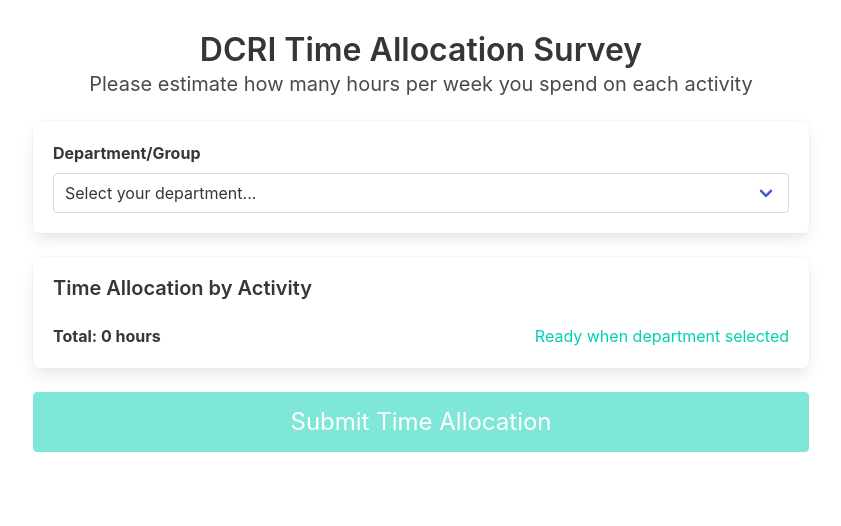
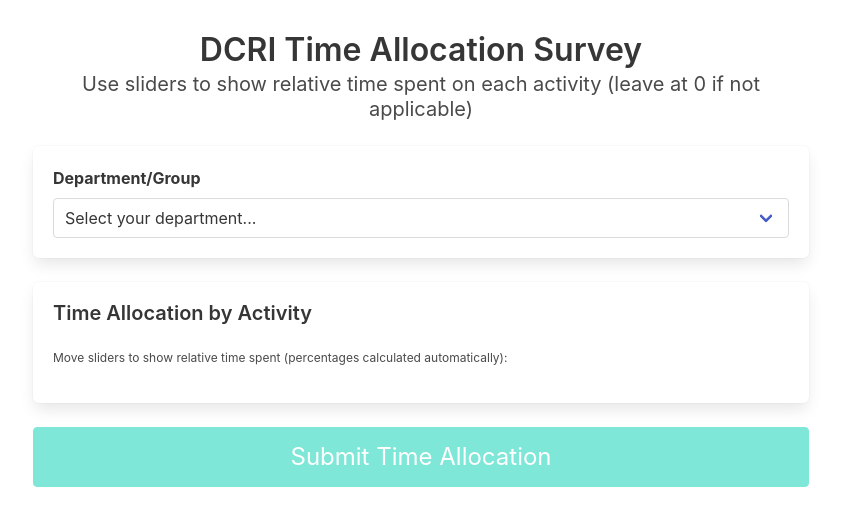
Before and after one commit to sagearbor/worktime_bot_survey, a Flask app: page / in a window 1280 px wide. Shown: the top 526 px of the page, without its empty margins (219-1060 px from the left). Run offline with Flask 3, Linux system fonts and the light colour scheme; data that the repository does not hold is empty.

Commit message:
change to sliders

```diff
--- a/templates/index.html
+++ b/templates/index.html
@@ -13,8 +13,27 @@
             max-width: 800px;
             margin: 0 auto;
         }
-        .hours-input {
-            width: 80px;
+        .activity-checkbox {
+            margin-bottom: 0.5rem;
+        }
+        .slider-container {
+            margin-bottom: 1.5rem;
+            padding: 1rem;
+            border: 1px solid #e1e1e1;
+            border-radius: 6px;
+        }
+        .slider {
+            width: 100%;
+            margin: 0.5rem 0;
+        }
+        .percentage-item {
+            display: flex;
+            justify-content: space-between;
+            padding: 0.25rem 0;
+            border-bottom: 1px solid #e1e1e1;
+        }
+        .percentage-item:last-child {
+            border-bottom: none;
         }
         .total-display {
             font-weight: bold;
@@ -37,7 +56,7 @@
         <div class="columns is-centered">
             <div class="column form-container">
                 <h1 class="title has-text-centered">DCRI Time Allocation Survey</h1>
-                <p class="subtitle has-text-centered">Please estimate how many hours per week you spend on each activity</p>
+                <p class="subtitle has-text-centered">Use sliders to show relative time spent on each activity (leave at 0 if not applicable)</p>
 
                 <form id="time-allocation-form">
                     <!-- Department Selection -->
@@ -54,26 +73,19 @@
                         </div>
                     </div>
 
-                    <!-- Time Allocation -->
+                    <!-- Time Allocation Sliders -->
                     <div class="box">
                         <h3 class="title is-5">Time Allocation by Activity</h3>
-                        <div id="activities-container">
-                            <!-- Activities will be populated here -->
+                        <p class="help mb-4">Move sliders to show relative time spent (percentages calculated automatically):</p>
+                        <div id="sliders-container">
+                            <!-- Sliders will be populated here -->
                         </div>
 
-                        <!-- Total Display -->
-                        <div class="field">
-                            <div class="level">
-                                <div class="level-left">
-                                    <div class="level-item">
-                                        <span class="total-display">Total: <span id="total-hours">0</span> hours</span>
-                                    </div>
-                                </div>
-                                <div class="level-right">
-                                    <div class="level-item">
-                                        <span id="total-status" class="total-valid">Ready when department selected</span>
-                                    </div>
-                                </div>
+                        <!-- Real-time Percentage Display -->
+                        <div class="box has-background-light mt-4" id="percentage-section" style="display: none;">
+                            <h4 class="title is-6">Your Time Breakdown:</h4>
+                            <div id="percentage-display">
+                                <!-- Percentages will be shown here -->
                             </div>
                         </div>
                     </div>
@@ -125,109 +137,139 @@
                     groupSelect.appendChild(opt);
                 });
 
-                // Create activity inputs
-                const activitiesContainer = document.getElementById("activities-container");
+                // Create sliders for all activities
+                const slidersContainer = document.getElementById("sliders-container");
                 config.activities.forEach((activity, index) => {
-                    const activityDiv = document.createElement("div");
-                    activityDiv.className = "field";
+                    const sliderDiv = document.createElement("div");
+                    sliderDiv.className = "slider-container";
 
                     const label = document.createElement("label");
-                    label.className = "label";
+                    label.className = "label is-small";
                     label.textContent = activity.category;
 
-                    const control = document.createElement("div");
-                    control.className = "control";
-
-                    const inputGroup = document.createElement("div");
-                    inputGroup.className = "field has-addons";
-
-                    const inputControl = document.createElement("div");
-                    inputControl.className = "control";
-
-                    const input = document.createElement("input");
-                    input.className = "input hours-input";
-                    input.type = "number";
-                    input.min = "0";
-                    input.max = "168";
-                    input.step = "0.5";
-                    input.id = `activity-${index}`;
-                    input.dataset.activity = activity.category;
-                    input.placeholder = "0.0";
-
-                    const percentControl = document.createElement("div");
-                    percentControl.className = "control";
-
-                    const hoursAddon = document.createElement("span");
-                    hoursAddon.className = "button is-static";
-                    hoursAddon.textContent = "hrs";
-
-                    inputControl.appendChild(input);
-                    percentControl.appendChild(hoursAddon);
-                    inputGroup.appendChild(inputControl);
-                    inputGroup.appendChild(percentControl);
-
                     // Add sub-activities as help text
-                    let helpText = "";
                     if (activity.sub_activities && activity.sub_activities.length > 0) {
-                        helpText = "Includes: " + activity.sub_activities.join(", ");
+                        const help = document.createElement("p");
+                        help.className = "help is-size-7 mt-0 mb-2";
+                        help.textContent = "Includes: " + activity.sub_activities.join(", ");
+                        sliderDiv.appendChild(label);
+                        sliderDiv.appendChild(help);
+                    } else {
+                        sliderDiv.appendChild(label);
                     }
 
-                    const help = document.createElement("p");
-                    help.className = "help";
-                    help.textContent = helpText;
+                    const sliderWrapper = document.createElement("div");
+                    sliderWrapper.style.display = "flex";
+                    sliderWrapper.style.alignItems = "center";
+                    sliderWrapper.style.gap = "1rem";
 
-                    activityDiv.appendChild(label);
-                    activityDiv.appendChild(inputGroup);
-                    if (helpText) {
-                        activityDiv.appendChild(help);
-                    }
+                    const slider = document.createElement("input");
+                    slider.type = "range";
+                    slider.className = "slider";
+                    slider.min = "0";
+                    slider.max = "100";
+                    slider.value = "0";
+                    slider.dataset.activity = activity.category;
+                    slider.id = `slider-${index}`;
 
-                    activitiesContainer.appendChild(activityDiv);
+                    const valueDisplay = document.createElement("span");
+                    valueDisplay.className = "tag is-light";
+                    valueDisplay.id = `value-${index}`;
+                    valueDisplay.textContent = "0";
+                    valueDisplay.style.minWidth = "3rem";
+
+                    sliderWrapper.appendChild(slider);
+                    sliderWrapper.appendChild(valueDisplay);
+                    sliderDiv.appendChild(sliderWrapper);
+                    slidersContainer.appendChild(sliderDiv);
+
+                    // Add event listener for this slider
+                    slider.addEventListener('input', updatePercentages);
                 });
+
+                // Initialize percentages
+                updatePercentages();
 
                 // Show feedback if enabled
                 if (config.enableFreeTextFeedback) {
                     document.getElementById("feedback-box").style.display = "block";
                 }
 
-                // Add hours validation
-                function updateTotal() {
-                    const inputs = document.querySelectorAll('input[data-activity]');
+                // No need for updateSliders function anymore
+
+                // Calculate and display percentages
+                function updatePercentages() {
+                    const sliders = document.querySelectorAll('.slider');
+                    const percentageDisplay = document.getElementById("percentage-display");
+                    const percentageSection = document.getElementById("percentage-section");
+
+                    // Calculate total of all slider values
                     let total = 0;
+                    const values = {};
+                    const activeActivities = {};
 
-                    inputs.forEach(input => {
-                        const value = parseFloat(input.value) || 0;
+                    sliders.forEach(slider => {
+                        const value = parseInt(slider.value);
                         total += value;
+                        values[slider.dataset.activity] = value;
+
+                        if (value > 0) {
+                            activeActivities[slider.dataset.activity] = value;
+                        }
+
+                        // Update individual value display
+                        const valueDisplay = document.getElementById(`value-${slider.id.split('-')[1]}`);
+                        if (valueDisplay) {
+                            valueDisplay.textContent = value;
+                        }
                     });
 
-                    const totalSpan = document.getElementById("total-hours");
-                    const statusSpan = document.getElementById("total-status");
+                    // Show/hide percentage section based on whether any sliders are used
+                    if (total === 0) {
+                        percentageSection.style.display = "none";
+                        percentageDisplay.innerHTML = "";
+                    } else {
+                        percentageSection.style.display = "block";
+
+                        // Calculate percentages only for active activities
+                        let html = "";
+                        Object.entries(activeActivities).forEach(([activity, value]) => {
+                            const percentage = ((value / total) * 100).toFixed(1);
+                            html += `<div class="percentage-item">
+                                        <span><strong>${activity}</strong></span>
+                                        <span class="tag is-info">${percentage}%</span>
+                                    </div>`;
+                        });
+
+                        percentageDisplay.innerHTML = html;
+                    }
+
+                    updateSubmitButton();
+                }
+
+                // Update submit button state
+                function updateSubmitButton() {
                     const submitBtn = document.getElementById("submit-btn");
                     const groupSelect = document.getElementById("group-select");
+                    const sliders = document.querySelectorAll('.slider');
 
-                    totalSpan.textContent = total.toFixed(1);
+                    // Check if any slider has a value > 0
+                    let hasActivity = false;
+                    sliders.forEach(slider => {
+                        if (parseInt(slider.value) > 0) {
+                            hasActivity = true;
+                        }
+                    });
 
-                    if (groupSelect.value && total > 0) {
-                        statusSpan.textContent = "✓ Ready to submit";
-                        statusSpan.className = "total-valid";
+                    if (groupSelect.value && hasActivity) {
                         submitBtn.disabled = false;
-                    } else if (!groupSelect.value) {
-                        statusSpan.textContent = "⚠ Select department";
-                        statusSpan.className = "total-warning";
-                        submitBtn.disabled = true;
                     } else {
-                        statusSpan.textContent = "⚠ Enter at least some hours";
-                        statusSpan.className = "total-warning";
                         submitBtn.disabled = true;
                     }
                 }
 
                 // Add event listeners
-                document.querySelectorAll('input[data-activity]').forEach(input => {
-                    input.addEventListener('input', updateTotal);
-                });
-
-                document.getElementById("group-select").addEventListener('change', updateTotal);
+                document.getElementById("group-select").addEventListener('change', updateSubmitButton);
 
                 // Handle form submission
                 document.getElementById("time-allocation-form").addEventListener("submit", async (e) => {
@@ -237,12 +279,30 @@
                     const feedback = document.getElementById("feedback").value;
                     const activities = {};
 
-                    // Collect all activity hours
-                    document.querySelectorAll('input[data-activity]').forEach(input => {
-                        const hours = parseFloat(input.value) || 0;
-                        if (hours > 0) {
-                            activities[input.dataset.activity] = hours;
+                    // Collect activity percentages from sliders
+                    const sliders = document.querySelectorAll('.slider');
+
+                    // Calculate percentages from slider values
+                    let total = 0;
+                    const values = {};
+
+                    sliders.forEach(slider => {
+                        const value = parseInt(slider.value);
+                        if (value > 0) {  // Only include activities with non-zero values
+                            total += value;
+                            values[slider.dataset.activity] = value;
                         }
+                    });
+
+                    if (total === 0) {
+                        alert('Please move at least one slider to indicate time spent.');
+                        return;
+                    }
+
+                    // Convert to percentages (always sum to 100)
+                    Object.entries(values).forEach(([activity, value]) => {
+                        const percentage = (value / total) * 100;
+                        activities[activity] = percentage;
                     });
 
                     const payload = {
@@ -271,7 +331,11 @@
 
                         // Reset form
                         document.getElementById("time-allocation-form").reset();
-                        updateTotal();
+                        // Reset all sliders to 0
+                        document.querySelectorAll('.slider').forEach(slider => {
+                            slider.value = "0";
+                        });
+                        updatePercentages();
 
                     } catch (err) {
                         console.error("Error submitting form:", err);
```
Also changed, not shown: 1 other file.
